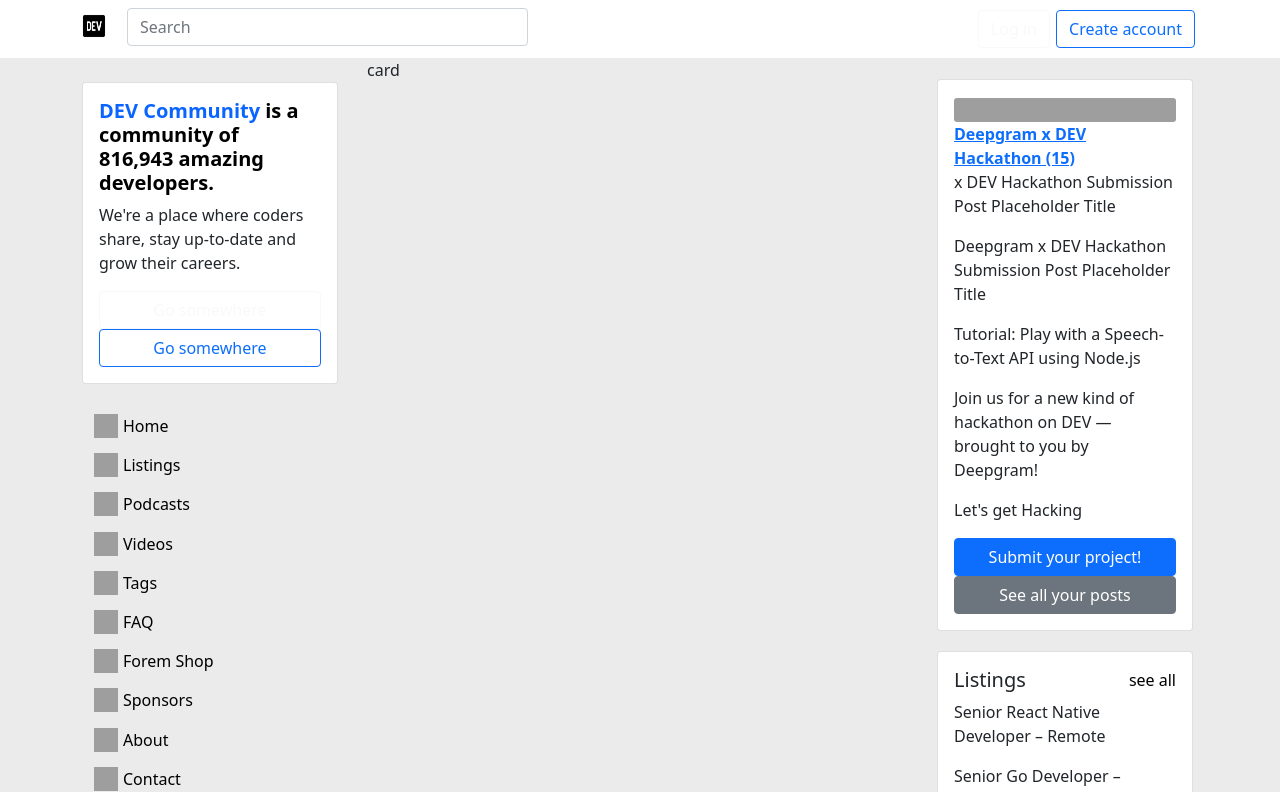
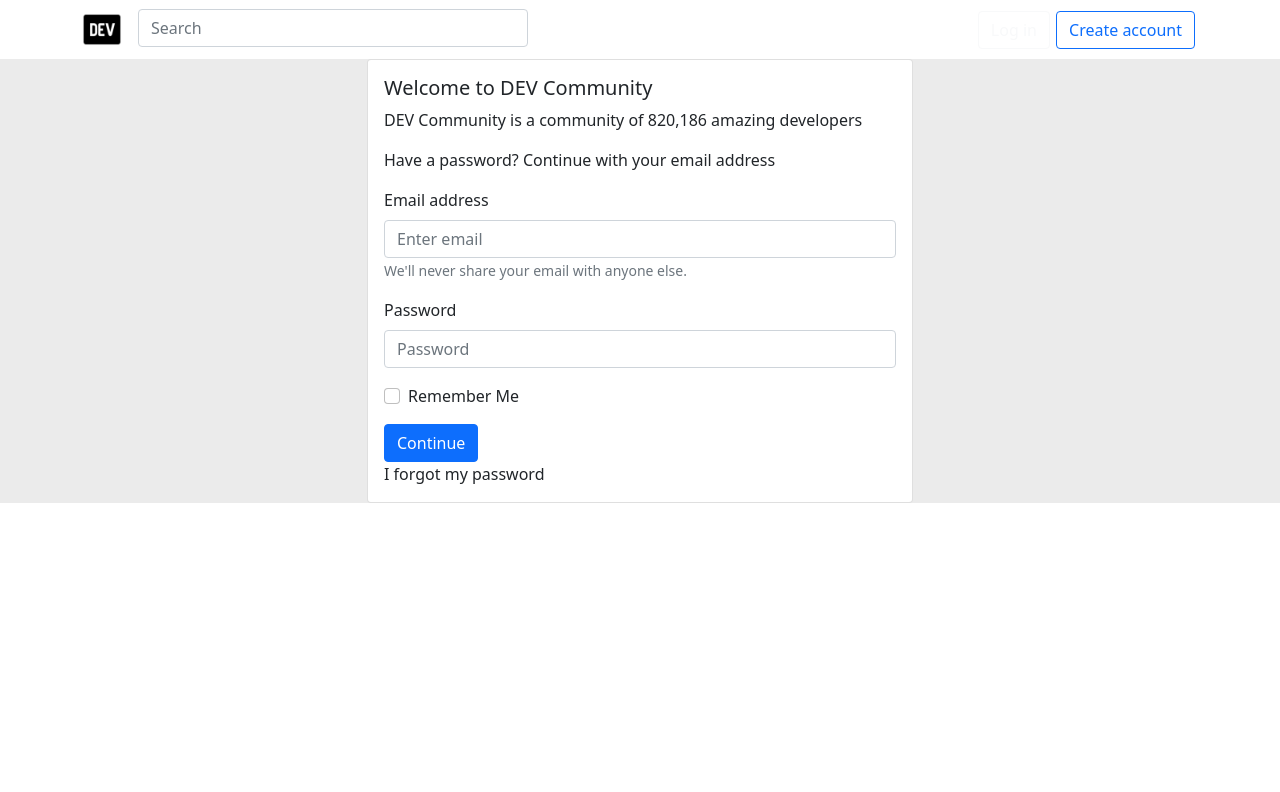
Before and after one commit to gustengo/devTo-React, a React (Create React App) app: page / in a window 1280 px wide. Shown: the top 792 px of the page. Built offline with nearby package versions, Linux system fonts and the light colour scheme; grey boxes are pictures that could not be loaded.

Commit message:
Ventana de login, faltan endpoints.

```diff
--- a/src/App.js
+++ b/src/App.js
@@ -1,6 +1,6 @@
 
 import './App.css';
-import Home from './views/index'
+import Home from './views/LogIn'
 
 function App() {
   return (
--- /dev/null
+++ b/src/components/LogIn/LoginCard.js
@@ -0,0 +1,46 @@
+import React from "react";
+import Form from 'react-bootstrap/Form'
+import Card from "react-bootstrap/Card";
+import Button from "react-bootstrap/Button";
+
+function LoginCardContent() {
+    //Crear Endpoints para conectar con view index.js
+    return (
+        <container>
+            <Card >
+                <Card.Body>
+                    <div>
+                        <Card.Title> Welcome to DEV Community </Card.Title>
+                    </div>
+                    <Card.Text> DEV Community is a community of 820,186 amazing developers </Card.Text>
+                    <Card.Text> Have a password? Continue with your email address </Card.Text>
+
+                    <Form>
+                        <Form.Group className="mb-3" controlId="formBasicEmail">
+                            <Form.Label>Email address</Form.Label>
+                            <Form.Control type="email" placeholder="Enter email" />
+                            <Form.Text className="text-muted">
+                                We'll never share your email with anyone else.
+                            </Form.Text>
+                        </Form.Group>
+
+                        <Form.Group className="mb-3" controlId="formBasicPassword">
+                            <Form.Label>Password</Form.Label>
+                            <Form.Control type="password" placeholder="Password" />
+                        </Form.Group>
+                        <Form.Group className="mb-3" controlId="formBasicCheckbox">
+                            <Form.Check type="checkbox" label="Remember Me" />
+                        </Form.Group>
+                        <Button variant="primary" type="submit">
+                           Continue
+                        </Button>
+                    </Form>
+                    <Card.Text> I forgot my password </Card.Text>
+                </Card.Body>
+            </Card>
+
+        </container>
+    )
+}
+
+export default LoginCardContent
--- /dev/null
+++ b/src/views/LogIn.js
@@ -0,0 +1,29 @@
+import React from "react";
+import Navegador from "../components/Navbar/index";
+import Container from "react-bootstrap/Container";
+import Row from "react-bootstrap/Row";
+import Col from "react-bootstrap/Col";
+import LoginCard from "../components/LogIn/LoginCard";
+
+function LoginView() {
+    return (
+      <>
+        <Navegador />
+        <div style={{backgroundColor:'#ebebeb'}}>
+          <Container fluid="sm">
+            <Row>
+              <Col>
+              </Col>
+              <Col xs={6}>
+              <LoginCard />
+              </Col>
+              <Col>
+              </Col>
+            </Row>
+          </Container>
+        </div>
+      </>
+    );
+  }
+
+  export default LoginView;
```
